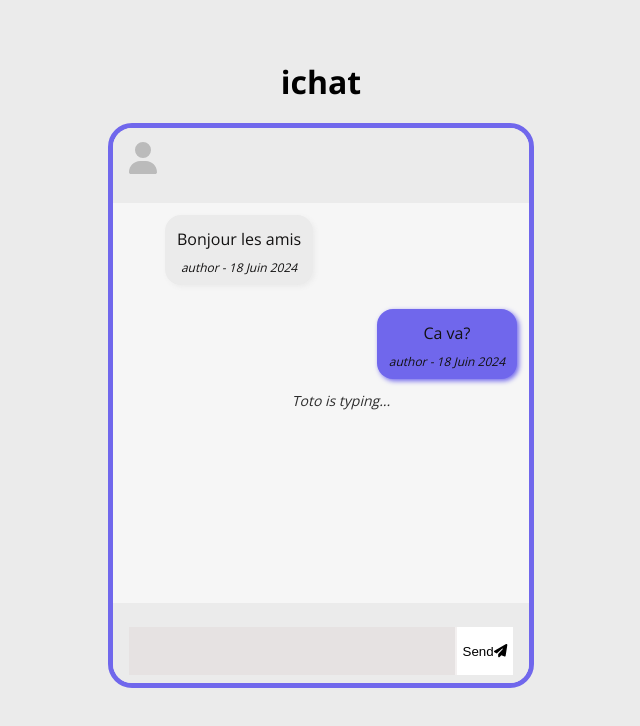
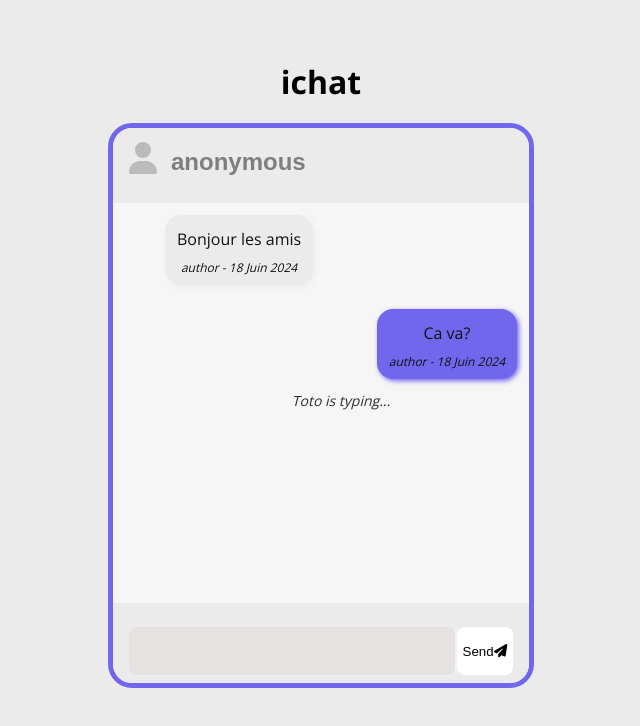
Before and after one commit to elhadjtall/NODE_JS_SOCKETS, a React (Vite) app: page / in a window 1280 px wide. Shown: the top 726 px of the page, without its empty margins (319-959 px from the left). Built offline with nearby package versions, Linux system fonts and the light colour scheme.

Commit message:
Ajout du modification du name et message

```diff
--- a/src/App.css
+++ b/src/App.css
@@ -113,6 +113,7 @@ body {
   outline: none;
   padding: 10px 12px;
   background-color: #e6e2e2;
+  border-radius: 8px;
 }
 
 .vDivider {
@@ -123,6 +124,7 @@ body {
 .sendButton {
   background-color: white;
   border: 0;
+  border-radius: 8px;
 }
 
 .sendButton:hover {
--- a/src/App.jsx
+++ b/src/App.jsx
@@ -1,9 +1,25 @@
 import './App.css'
 import { FontAwesomeIcon } from '@fortawesome/react-fontawesome';
 import { faPaperPlane, faUser } from '@fortawesome/free-solid-svg-icons';
+import { useState } from 'react';
 
 function App() {
 
+  // On declare deux state donc l'équivalent des variables, qui me permettront de conserver,
+  // le name ainsi que le message
+  const [name, setName] = useState('anonymous');
+  const [message, setMessages] = useState('');
+
+  // On creer une fonction qui va permettre de changer le nom de l'utilisateur
+  const handleNameChange = (e) => {
+    // On appelle la valeur du name de l'input
+    setName(e.target.value); // Ici on prend la valeur de l'input qui vient d'être modifier, et utiliser
+  }
+
+  // On creer une fonction qui va permettre de changer le message
+  const handleMessageChange = (e) => {
+    setMessages(e.target.value); // Ici on prend la valeur de l'input qui vient d'étre modifier, et utiliser
+  }
 
   return (
     <>
@@ -14,8 +30,8 @@ function App() {
             <FontAwesomeIcon icon={faUser}/>
             <input type="text" className="nameInput"
             id="nameInput"
-            value=""
-            maxLength="20"/>
+            value={name}
+            onChange={handleNameChange}/>
           </span>
         </div>
         <ul className="conversation">
@@ -34,8 +50,8 @@ function App() {
         <form className="messageForm">
           <input type="text" className="messageInput"
           id="messageInput"
-          value=""
-          maxLength="100"/>
+          value={message}
+          onChange={handleMessageChange}/>
           <div className="vDivider"></div>
           <button type="submit" className="sendButton">Send<FontAwesomeIcon icon={faPaperPlane}/></button>
         </form>
```
